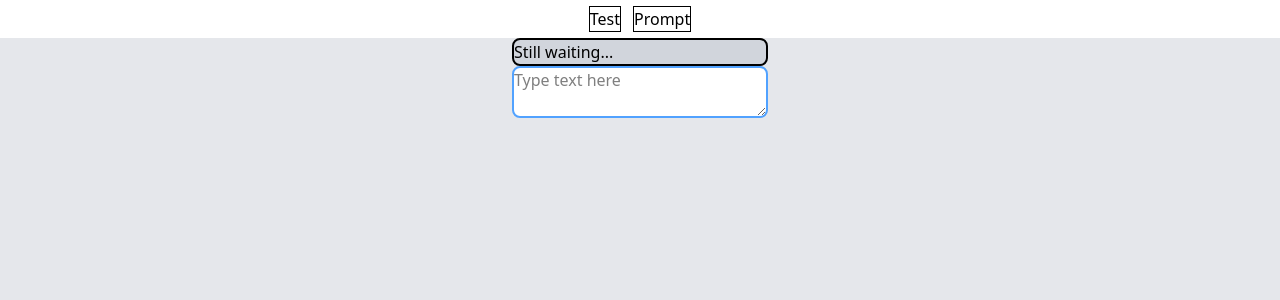
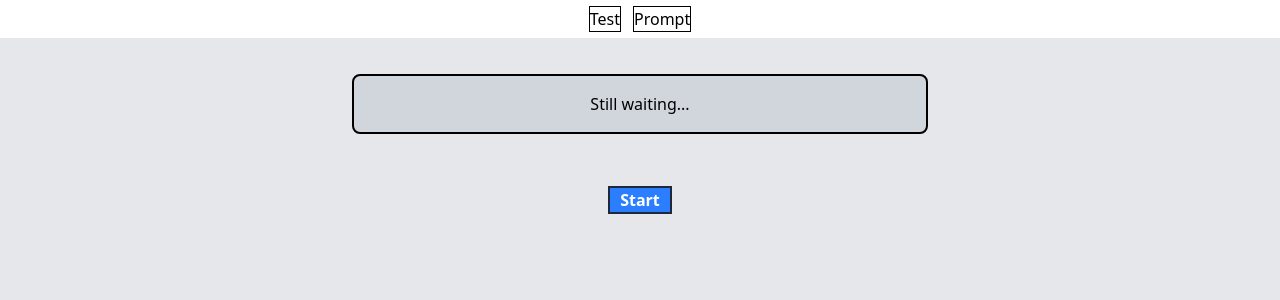
Before and after one commit to haydenshubert/AI-Typing-Site, a React (Vite) app: page /test in a window 1280 px wide. Shown: the top 300 px of the page. Built offline with nearby package versions, Linux system fonts and the light colour scheme.

Commit message:
Start button and padding for elements

```diff
--- a/package.json
+++ b/package.json
@@ -25,6 +25,8 @@
     "eslint-plugin-react-hooks": "^5.2.0",
     "eslint-plugin-react-refresh": "^0.4.22",
     "globals": "^16.4.0",
+    "prettier": "^3.6.2",
+    "prettier-plugin-tailwindcss": "^0.7.1",
     "vite": "^7.1.7"
   }
 }
--- a/src/pages/Prompt.jsx
+++ b/src/pages/Prompt.jsx
@@ -27,7 +27,7 @@ const Prompt = () => {
   };
 
   return (
-    <div className="flex flex-col items-center min-h-screen bg-gray-200">
+    <div className="flex min-h-screen flex-col items-center bg-gray-200">
       {!loading ? (
         <>
           <p>Enter prompt here: </p>
@@ -37,13 +37,13 @@ const Prompt = () => {
             onKeyDown={handleKeyDown}
             type="text"
             placeholder="Enter prompt ..."
-            className="border-2 border-blue-400 rounded-md mt-36"
+            className="mt-36 rounded-md border-2 border-blue-400"
           ></input>
           <button onClick={handleSend}>Send prompt</button>
         </>
       ) : (
         <div className="flex flex-col items-center">
-          <p className="text-xl animate-pulse">Loading...</p>
+          <p className="animate-pulse text-xl">Loading...</p>
         </div>
       )}
     </div>
--- a/src/pages/Test.jsx
+++ b/src/pages/Test.jsx
@@ -1,16 +1,36 @@
+import { useState } from 'react';
 import { useLocation } from 'react-router-dom';
 
 const Test = () => {
   const location = useLocation();
+  const [ready, setReady] = useState(false);
   const toType = location.state?.toType || 'Still waiting...';
 
   return (
-    <div className="flex flex-col items-center min-h-screen bg-gray-200">
-      <p className="w-64 rounded-lg border-2 bg-gray-300">{toType}</p>
-      <textarea
-        placeholder="Type text here"
-        className="w-64 bg-white rounded-lg border-2 border-blue-400"
-      ></textarea>
+    <div className="flex min-h-screen flex-col items-center bg-gray-200">
+      <section className="m-9 flex w-xl flex-col items-center rounded-lg border-2 bg-gray-300">
+        <p className="p-4">{toType}</p>
+      </section>
+
+      {!ready ? (
+        <>
+          <button
+            className="mt-4 w-16 border-2 border-gray-800 bg-blue-500 font-bold text-white"
+            onClick={() => {
+              setReady(true);
+            }}
+          >
+            Start
+          </button>
+        </>
+      ) : (
+        <textarea
+          autoFocus
+          placeholder="Type text here"
+          spellCheck="false"
+          className="w-64 rounded-lg border-2 border-blue-400 bg-white"
+        ></textarea>
+      )}
     </div>
   );
 };
```
Also changed, not shown: 2 other files (tests, documents, lock files or other folders).
